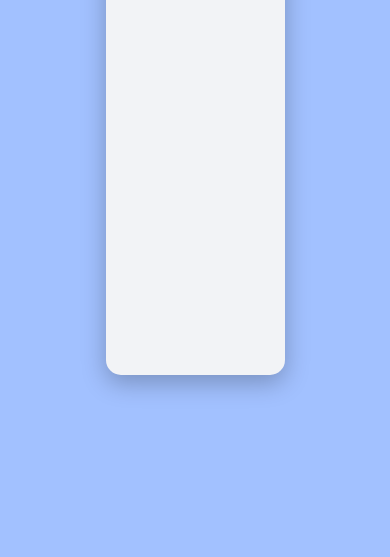
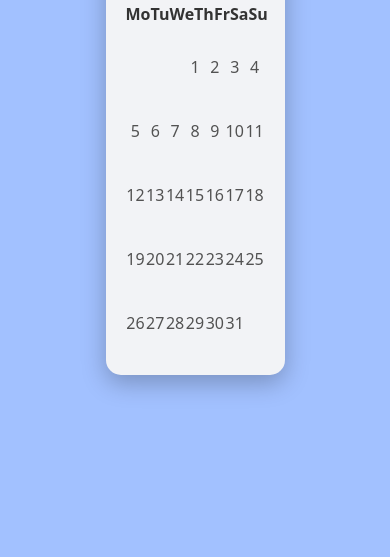
Before and after one commit to Eliswer/Sportradar_calendar_app, a plain HTML site: page index.html in a window 390 px wide. Shown: the part 287-844 px from the top of the page. Drawn offline with Linux system fonts and the light colour scheme.

Commit message:
Initial calendar days layout + styling
- Created weekday headers (Mo to Su) aligned correctly

- Dynamically generated all days from 1 to 31 for May 2025 using JavaScript

- Accounted for correct weekday offset (May 1st starts on Thursday)

- Applied flex and grid styling to position elements responsively

```diff
--- a/assets/css/main.css
+++ b/assets/css/main.css
@@ -41,7 +41,7 @@ body {
     justify-content: space-between;
     align-items: center;
     height: 2.5rem;
-    margin-bottom: 20px;
+    margin-bottom: 3rem;
 }
 
 .calendar__title p {
@@ -67,11 +67,28 @@ body {
 .calendar__days {
     display: flex;
     flex-direction: column;
+    flex-grow: 1;
 }
 
 .calendar__weekdays {
+    display: grid;
+    grid-template-columns: repeat(7, 1fr);
+    width: 100%;
+    text-align: center;
+    font-weight: bold;
+    margin-bottom: 10px;
+}
+
+.calendar__daygrid {
+    height: 100%;
+    display: grid;
+    grid-template-columns: repeat(7, 1fr);
+}
+
+.calendar__day {
     display: flex;
-    flex-direction: row;
-    width: 100%;
-    justify-content: space-between;
+    justify-content: center;
+    align-items: center;
+    text-align: left;
+    color: rgb(82, 82, 82);
 }
--- /dev/null
+++ b/assets/js/main.js
@@ -0,0 +1,10 @@
+const weekDaysWrapper = document.body.querySelector(".calendar__daygrid");
+
+// Dynamically creates a day element and appends it to the calendar
+for (let day = 1; day <= 31; day++) {
+    const calendarDay = document.createElement("div");
+    calendarDay.className = "calendar__day";
+    calendarDay.textContent = day;
+
+    weekDaysWrapper.appendChild(calendarDay);
+}
--- a/index.html
+++ b/index.html
@@ -34,8 +34,16 @@
                         <div class="calendar__weekday">Sa</div>
                         <div class="calendar__weekday">Su</div>
                     </div>
+                    <div class="calendar__daygrid">
+                        <!-- Empty placeholders: May 1st is Thursday, so Mo(0), Tu(1), We(2) = 3 empty cells -->
+                        <div class="calendar__day empty"></div>
+                        <div class="calendar__day empty"></div>
+                        <div class="calendar__day empty"></div>
+                    </div>
                 </div>
             </div>
         </section>
+
+        <script src="./assets/js/main.js"></script>
     </body>
 </html>
```
Also changed, not shown: 1 other file.
